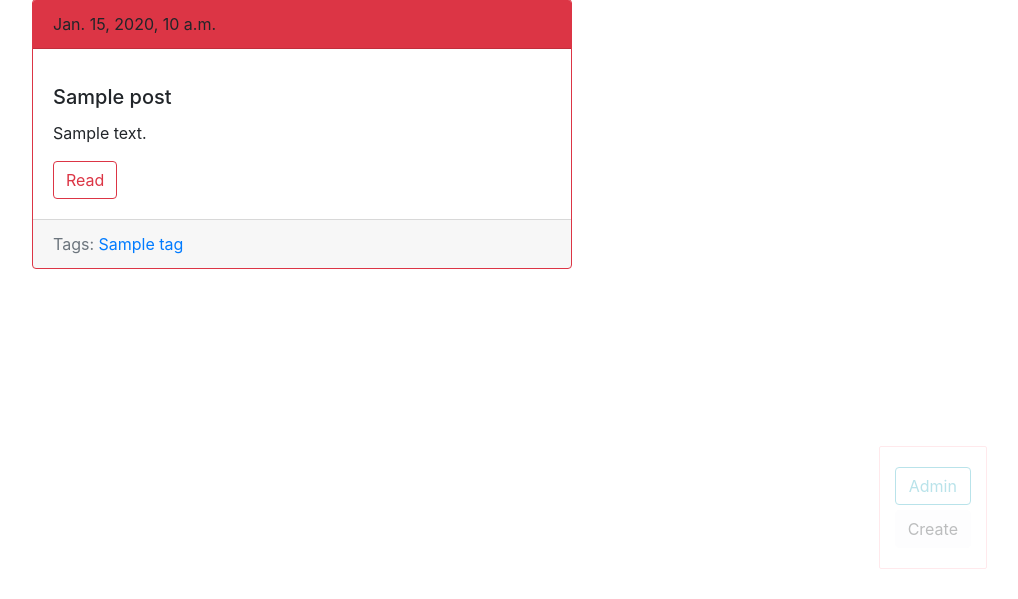
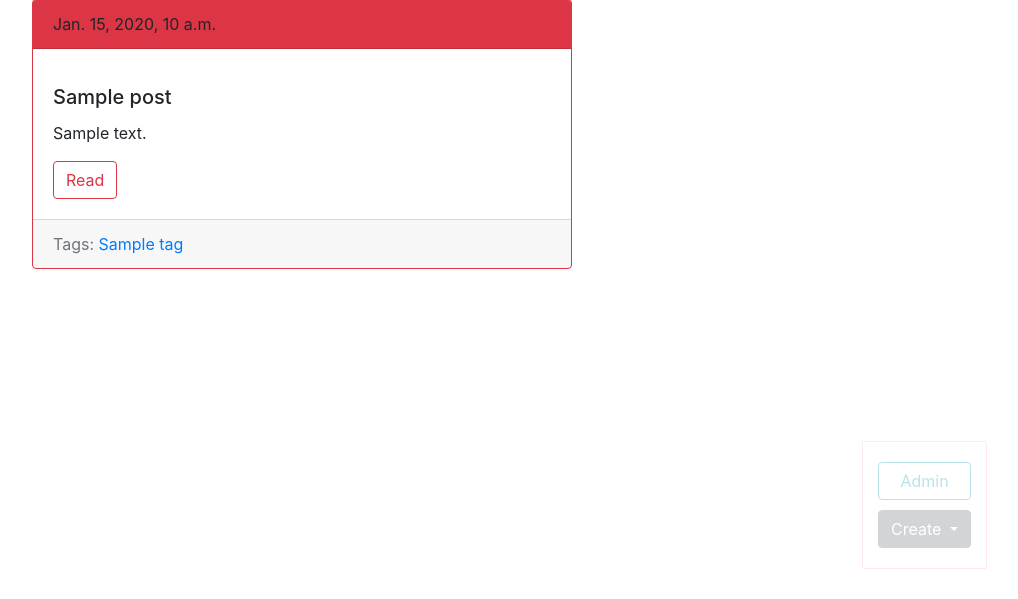
Before and after one commit to kani0798/Molchanov-Blog-Tutorial, a Django app: page /blog/ in a window 1280 px wide. Shown: the part 201-800 px from the top of the page, without its empty margins (243-1261 px from the left). Run offline with Django 3.2, Linux system fonts and the light colour scheme; a user stored in the database is signed in; tables that the repository leaves empty hold one stand-in row (values such as "Sample post"); some libraries are stand-ins or nearby versions.

Commit message:
Fixed dropdown menu.

```diff
--- a/blogengine/blog/templates/blog/base_blog.html
+++ b/blogengine/blog/templates/blog/base_blog.html
@@ -1,17 +1,16 @@
 {% extends 'base.html' %}
 
 {% block admin-panel %}
-	<a href="" class="btn btn-light">Create</a>
 
-{#	<div class="btn-group">#}
-{#		<button type="button" class="btn btn-light dropdown-toggle" data-toggle="dropdown" aria-haspopup="true" aria-expanded="false">#}
-{#			Create#}
-{#		</button>#}
-{#		<div class="dropdown-menu">#}
-{#			<a class="dropdown-item" href="{% url post_create_url %}">Post</a>#}
-{#			<a class="dropdown-item" href="{% url tag_create_url %}">Tag</a>#}
-{#		</div>#}
-{#	</div>#}
+	<div class="btn-group">
+		<a class="btn btn-secondary dropdown-toggle" href="#" role="button" id="dropdownMenuLink" data-toggle="dropdown" aria-haspopup="true" aria-expanded="false">
+			Create
+		</a>
+		<div class="dropdown-menu">
+			<a class="dropdown-item" href="{% url 'post_create_url' %}">Post</a>
+			<a class="dropdown-item" href="{% url 'tag_create_url' %}">Tag</a>
+		</div>
+	</div>
 
 	<a href="{{ admin_object.get_update_url }}" class="btn btn-light edit" style="{% if detail %}display: block;{% endif %}">Edit</a>
 	<a href="{{ admin_object.get_delete_url }}" class="btn btn-danger delete" style="{% if detail %}display: block;{% endif %}">Delete</a>
--- a/blogengine/templates/base.html
+++ b/blogengine/templates/base.html
@@ -9,6 +9,7 @@
 
 	<link rel="stylesheet" href="https://stackpath.bootstrapcdn.com/bootstrap/4.5.2/css/bootstrap.min.css" integrity="sha384-JcKb8q3iqJ61gNV9KGb8thSsNjpSL0n8PARn9HuZOnIxN0hoP+VmmDGMN5t9UJ0Z" crossorigin="anonymous">
 	<link rel="stylesheet" href="{% static 'css/styles.css' %}">
+
 	<title>
 		{% block title %}
 			Blog engine
```
